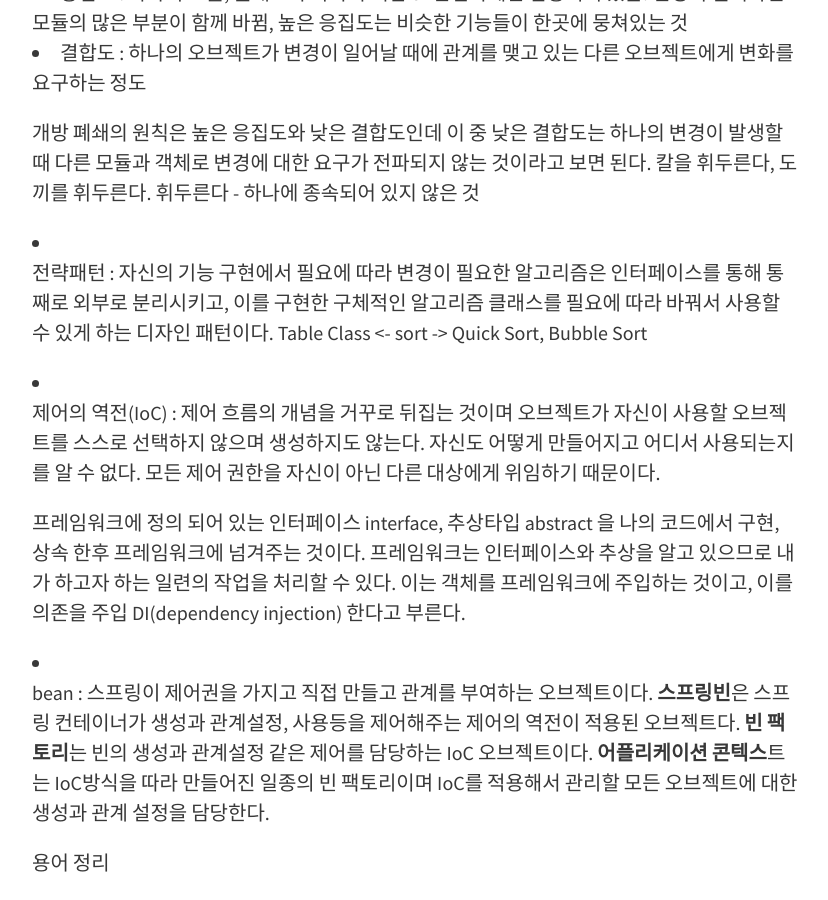
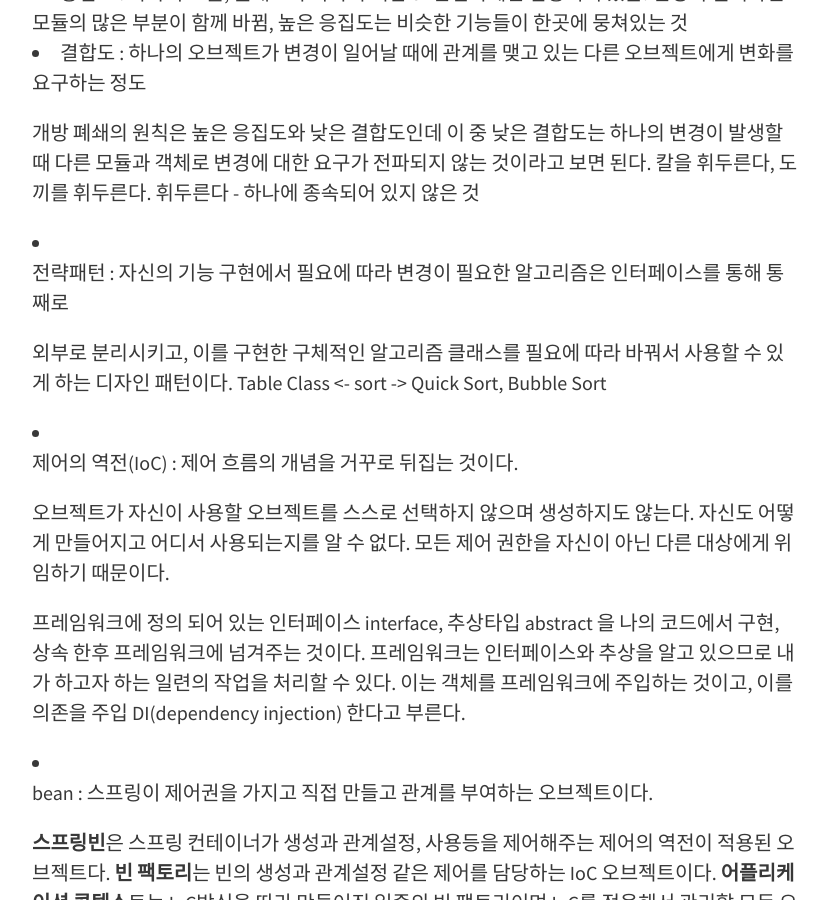
Before and after one commit to JHansol/Jhansol.github.io, a Jekyll site: the page built from _posts/2018-01-22-Spring Study.md, in a window 1280 px wide and 900 px high, scrolled down 476 px. Shown: the whole window, without its empty margins (224-1052 px from the left). Built offline with Jekyll 4.4.1, drawn with Linux system fonts in a browser that asks for light colours; comment, search, counter and statistics services are not loaded.

Commit message:
page modification

```diff
--- a/_posts/2018-01-22-Spring Study.md
+++ b/_posts/2018-01-22-Spring Study.md
@@ -12,13 +12,19 @@ tags: [Spring, Test, Ipsum, Markdown, Portfolio]
 
 개방 폐쇄의 원칙은 높은 응집도와 낮은 결합도인데 이 중 낮은 결합도는 하나의 변경이 발생할 때 다른 모듈과 객체로 변경에 대한 요구가 전파되지 않는 것이라고 보면 된다. 칼을 휘두른다, 도끼를 휘두른다. 휘두른다 - 하나에 종속되어 있지 않은 것
 
-- 전략패턴 : 자신의 기능 구현에서 필요에 따라 변경이 필요한 알고리즘은 인터페이스를 통해 통째로 외부로 분리시키고, 이를 구현한 구체적인 알고리즘 클래스를 필요에 따라 바꿔서 사용할 수 있게 하는 디자인 패턴이다. Table Class <- sort -> Quick Sort, Bubble Sort
+- 전략패턴 : 자신의 기능 구현에서 필요에 따라 변경이 필요한 알고리즘은 인터페이스를 통해 통째로
 
-- 제어의 역전(IoC) : 제어 흐름의 개념을 거꾸로 뒤집는 것이며 오브젝트가 자신이 사용할 오브젝트를 스스로 선택하지 않으며 생성하지도 않는다. 자신도 어떻게 만들어지고 어디서 사용되는지를 알 수 없다. 모든 제어 권한을 자신이 아닌 다른 대상에게 위임하기 때문이다.
+  외부로 분리시키고, 이를 구현한 구체적인 알고리즘 클래스를 필요에 따라 바꿔서 사용할 수 있게 하는 디자인 패턴이다. Table Class <- sort -> Quick Sort, Bubble Sort
+
+- 제어의 역전(IoC) : 제어 흐름의 개념을 거꾸로 뒤집는 것이다.
+
+  오브젝트가 자신이 사용할 오브젝트를 스스로 선택하지 않으며 생성하지도 않는다. 자신도 어떻게 만들어지고 어디서 사용되는지를 알 수 없다. 모든 제어 권한을 자신이 아닌 다른 대상에게 위임하기 때문이다.
 
   프레임워크에 정의 되어 있는 인터페이스 interface, 추상타입 abstract 을 나의 코드에서 구현, 상속 한후 프레임워크에 넘겨주는 것이다. 프레임워크는 인터페이스와 추상을 알고 있으므로  내가 하고자 하는 일련의 작업을 처리할 수 있다. 이는 객체를 프레임워크에 주입하는 것이고, 이를 의존을 주입 DI(dependency injection) 한다고 부른다.
 
-- bean : 스프링이 제어권을 가지고 직접 만들고 관계를 부여하는 오브젝트이다. **스프링빈**은 스프링 컨테이너가 생성과 관계설정, 사용등을 제어해주는 제어의 역전이 적용된 오브젝트다. **빈 팩토리**는 빈의 생성과 관계설정 같은 제어를 담당하는 IoC 오브젝트이다. **어플리케이션 콘텍스**트는 IoC방식을 따라 만들어진 일종의 빈 팩토리이며 IoC를 적용해서 관리할 모든 오브젝트에 대한 생성과 관계 설정을 담당한다.
+- bean : 스프링이 제어권을 가지고 직접 만들고 관계를 부여하는 오브젝트이다.
+
+  **스프링빈**은 스프링 컨테이너가 생성과 관계설정, 사용등을 제어해주는 제어의 역전이 적용된 오브젝트다. **빈 팩토리**는 빈의 생성과 관계설정 같은 제어를 담당하는 IoC 오브젝트이다. **어플리케이션 콘텍스**트는 IoC방식을 따라 만들어진 일종의 빈 팩토리이며 IoC를 적용해서 관리할 모든 오브젝트에 대한 생성과 관계 설정을 담당한다.
 
 용어 정리
 
```
